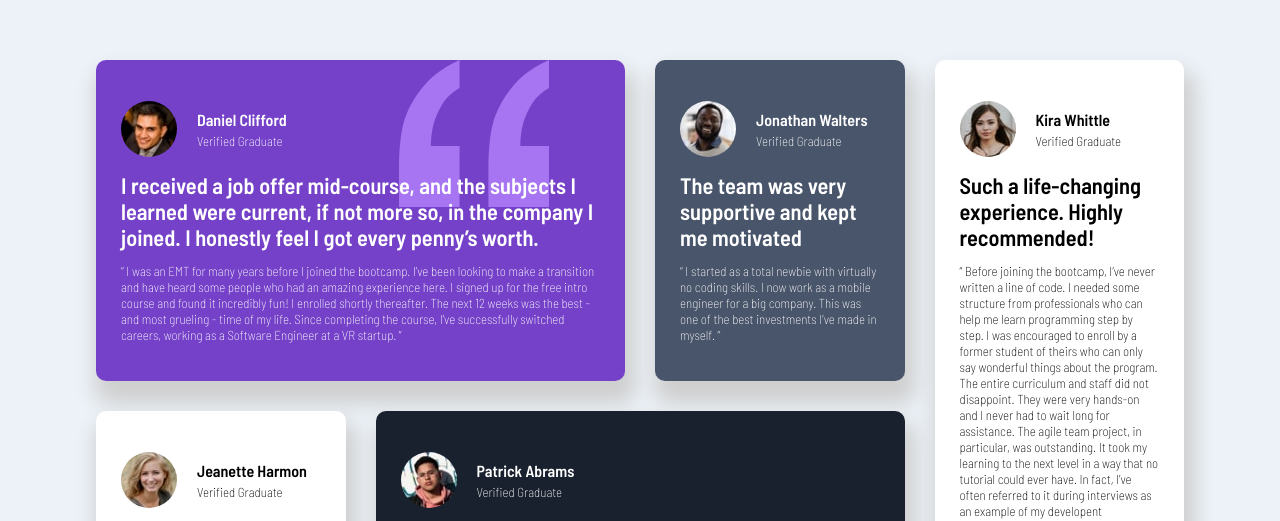
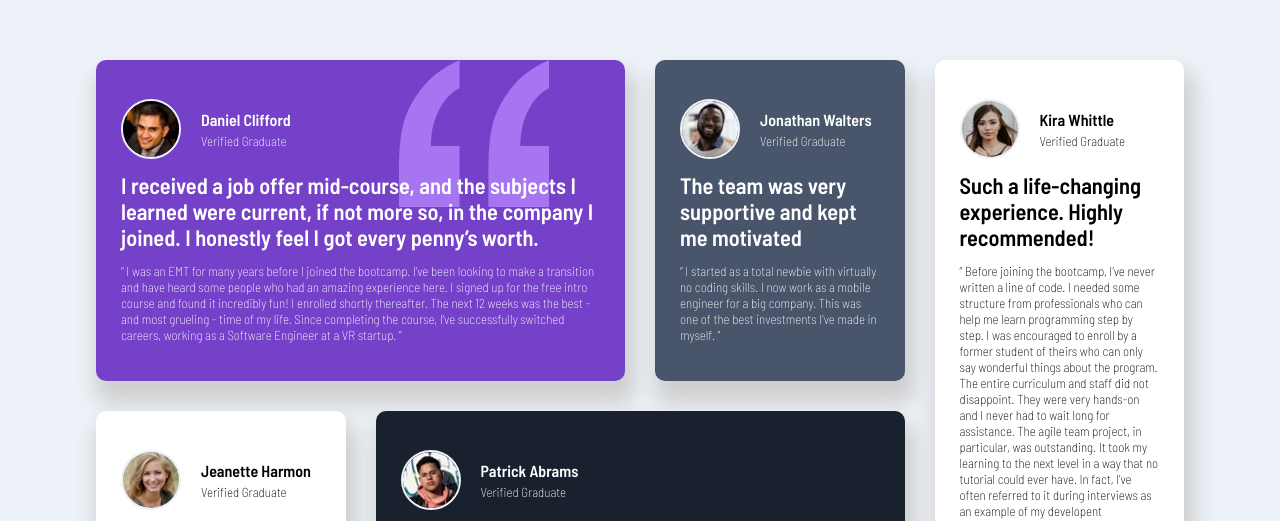
Before and after one commit to InKABuser/testimonial-cards-responsive-grid, a plain HTML site: page index.html in a window 1280 px wide. Shown: the top 521 px of the page. Drawn offline with Linux system fonts and the light colour scheme.

Commit message:
Update styles.css

```diff
--- a/styles.css
+++ b/styles.css
@@ -47,6 +47,7 @@ body {
     border-radius: 80px;
     text-align: center;
     object-fit: cover;
+    border:2px solid hsl(210, 46%, 95%);
 }
 
  h4 {
```
